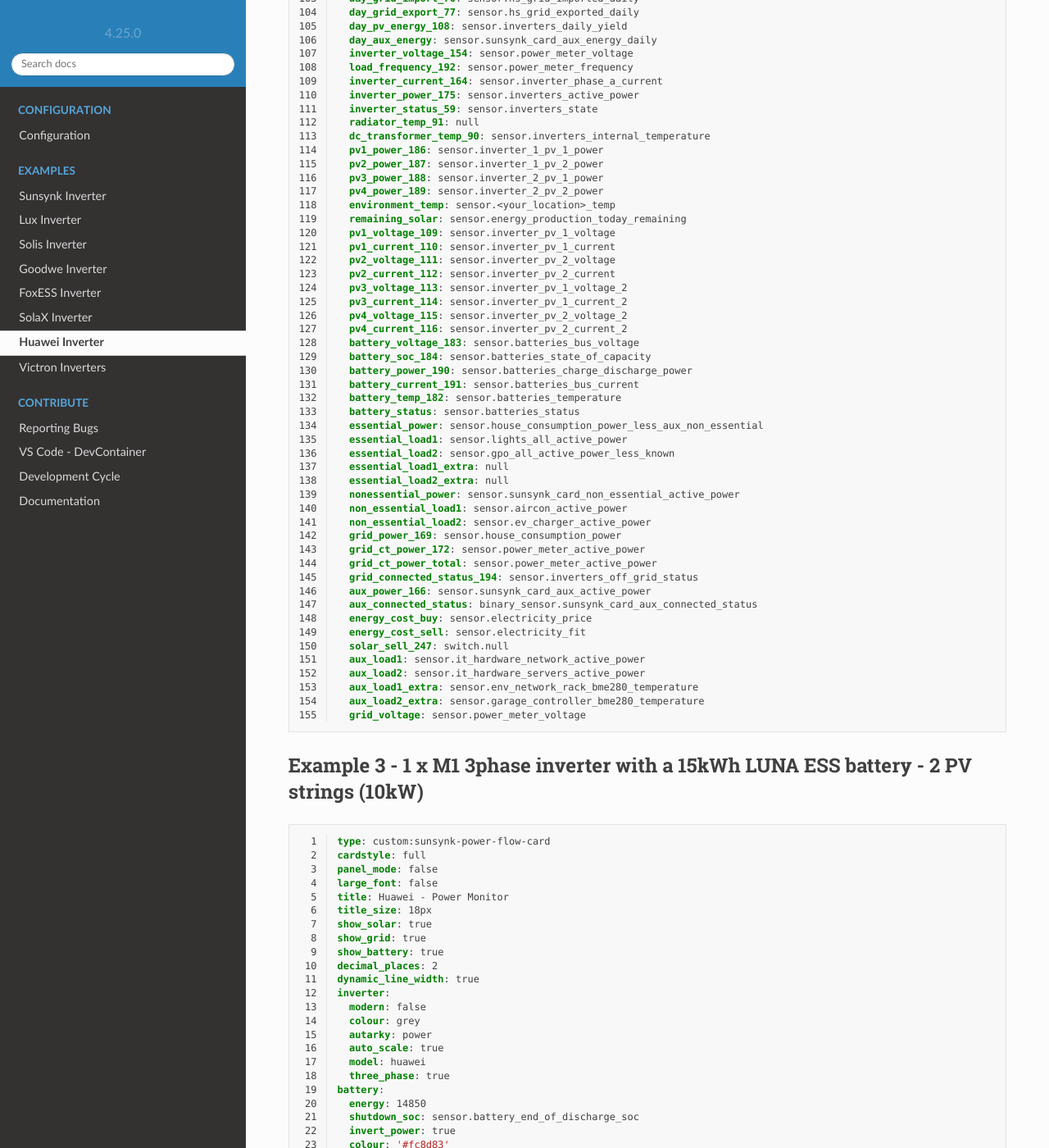
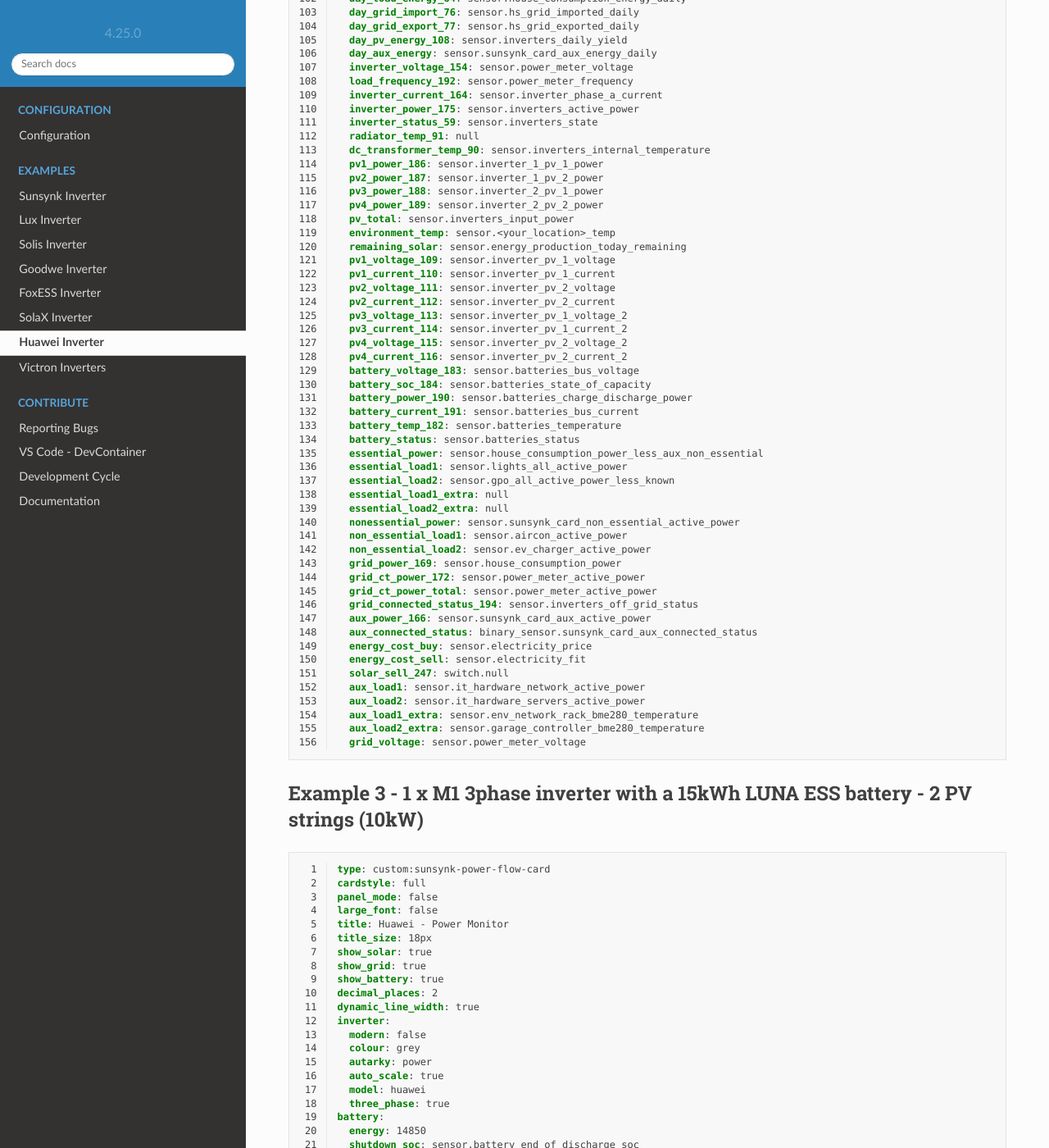
Before and after one commit to slipx06/sunsynk-power-flow-card, a Sphinx documentation site: the page built from docs/examples/huawei.rst, in a window 1280 px wide and 1400 px high, scrolled down 7899 px. Shown: the whole window at 82% size. Built offline with Sphinx 7.4.7 and the Read the Docs theme 2.0.0, drawn with Linux system fonts in a browser that asks for light colours; some of the changed text lies outside the part shown.

Commit message:
Update huawei.rst - pv_total
Added optional  pv_total: sensor.inverters_input_power back in, showing total power from PV panels as measured by inverter.

```diff
--- a/docs/examples/huawei.rst
+++ b/docs/examples/huawei.rst
@@ -213,6 +213,7 @@ Example 1 - 1 x L1 1phase inverter with a 15kWh LUNA ESS battery - 2 PV strings
     dc_transformer_temp_90: sensor.inverters_internal_temperature
     pv1_power_186: sensor.inverter_1_pv_1_power
     pv2_power_187: sensor.inverter_1_pv_2_power
+    pv_total: sensor.inverters_input_power
     environment_temp: sensor.<your_location>_temp
     remaining_solar: sensor.energy_production_today_remaining
     pv1_voltage_109: sensor.inverter_pv_1_voltage
@@ -373,6 +374,7 @@ Example 2 - 2 x L1 1phase inverter with a 15kWh LUNA ESS battery - 4 PV strings
     pv2_power_187: sensor.inverter_1_pv_2_power
     pv3_power_188: sensor.inverter_2_pv_1_power
     pv4_power_189: sensor.inverter_2_pv_2_power
+    pv_total: sensor.inverters_input_power
     environment_temp: sensor.<your_location>_temp
     remaining_solar: sensor.energy_production_today_remaining
     pv1_voltage_109: sensor.inverter_pv_1_voltage
@@ -541,6 +543,7 @@ Example 3 - 1 x M1 3phase inverter with a 15kWh LUNA ESS battery - 2 PV strings
     dc_transformer_temp_90: sensor.inverters_internal_temperature
     pv1_power_186: sensor.inverter_1_pv_1_power
     pv2_power_187: sensor.inverter_1_pv_2_power
+    pv_total: sensor.inverters_input_power
     environment_temp: sensor.<your_location>_temp
     remaining_solar: sensor.energy_production_today_remaining
     pv1_voltage_109: sensor.inverter_pv_1_voltage
@@ -711,6 +714,7 @@ Example 4 - 1 x M1 3phase inverters with 2 x 15kWh LUNA ESS batteries - 2 PV str
     pv2_power_187: sensor.inverter_1_pv_2_power
     pv3_power_188: sensor.inverter_2_pv_1_power
     pv4_power_189: sensor.inverter_2_pv_2_power
+    pv_total: sensor.inverters_input_power
     environment_temp: sensor.<your_location>_temp
     remaining_solar: sensor.energy_production_today_remaining
     pv1_voltage_109: sensor.inverter_pv_1_voltage
@@ -884,6 +888,7 @@ Example 5 - 2 x M1 3phase inverters with a 15kWh LUNA ESS battery - 4 PV strings
     pv2_power_187: sensor.inverter_1_pv_2_power
     pv3_power_188: sensor.inverter_2_pv_1_power
     pv4_power_189: sensor.inverter_2_pv_2_power
+    pv_total: sensor.inverters_input_power
     environment_temp: sensor.<your_location>_temp
     remaining_solar: sensor.energy_production_today_remaining
     pv1_voltage_109: sensor.inverter_pv_1_voltage
```
